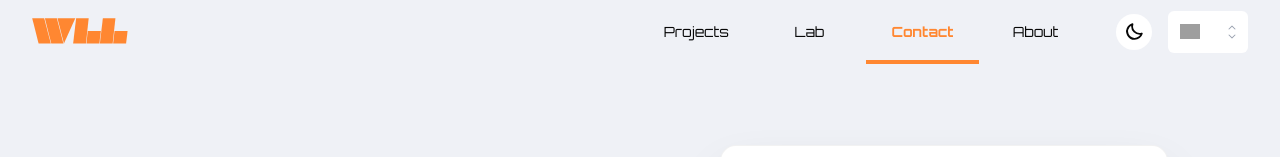
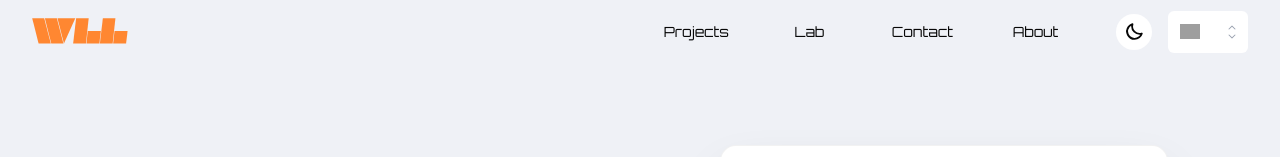
Before and after one commit to William-Louis-Louisy/wll, a Next.js app: page /en/contact-me in a window 1280 px wide. Shown: the top 157 px of the page. Built offline with nearby package versions, Linux system fonts and the light colour scheme; grey boxes are pictures that could not be loaded.

Commit message:
fix/canonicals: I corrected the canonicals and added the locale to the internal URLs.

```diff
--- a/src/app/[locale]/about-me/page.tsx
+++ b/src/app/[locale]/about-me/page.tsx
@@ -21,8 +21,8 @@ export async function generateMetadata({
     title: p("title"),
     description: p("description"),
     alternates: {
-      canonical: `/${locale}/about`,
-      languages: { "fr-FR": "/fr/about", "en-US": "/en/about" },
+      canonical: `/${locale}/about-me`,
+      languages: { "fr-FR": "/fr/about-me", "en-US": "/en/about-me" },
     },
     openGraph: {
       title: p("ogTitle"),
--- a/src/app/[locale]/contact-me/page.tsx
+++ b/src/app/[locale]/contact-me/page.tsx
@@ -21,8 +21,8 @@ export async function generateMetadata({
     title: p("title"),
     description: p("description"),
     alternates: {
-      canonical: `/${locale}/contact`,
-      languages: { "fr-FR": "/fr/contact", "en-US": "/en/contact" },
+      canonical: `/${locale}/contact-me`,
+      languages: { "fr-FR": "/fr/contact-me", "en-US": "/en/contact-me" },
     },
     openGraph: {
       title: p("ogTitle"),
--- a/src/app/[locale]/my-projects/page.tsx
+++ b/src/app/[locale]/my-projects/page.tsx
@@ -21,8 +21,8 @@ export async function generateMetadata({
     title: p("title"),
     description: p("description"),
     alternates: {
-      canonical: `/${locale}/projects`,
-      languages: { "fr-FR": "/fr/projects", "en-US": "/en/projects" },
+      canonical: `/${locale}/my-projects`,
+      languages: { "fr-FR": "/fr/my-projects", "en-US": "/en/my-projects" },
     },
     openGraph: {
       title: p("ogTitle"),
--- a/src/components/common/Logo.tsx
+++ b/src/components/common/Logo.tsx
@@ -1,9 +1,11 @@
+import React from "react";
 import Link from "next/link";
-import React from "react";
+import { useLocale } from "next-intl";
 
 export default function Logo() {
+  const locale = useLocale();
   return (
-    <Link href="/">
+    <Link href={`/${locale}`}>
       <svg
         xmlns="http://www.w3.org/2000/svg"
         version="1.2"
--- a/src/components/hero/HeroCallToAction.tsx
+++ b/src/components/hero/HeroCallToAction.tsx
@@ -2,7 +2,7 @@
 import React from "react";
 import Link from "next/link";
 import { motion } from "framer-motion";
-import { useTranslations } from "next-intl";
+import { useTranslations, useLocale } from "next-intl";
 import { heroLeftBtn, heroRightBtn } from "@/lib/motionVariants";
 
 export default function HeroCallToAction({
@@ -11,12 +11,13 @@ export default function HeroCallToAction({
   showButton: boolean;
 }) {
   const t = useTranslations("HomePage");
+  const locale = useLocale();
 
   return (
     <>
       {showButton ? (
         <div className="mt-0 md:mt-10 w-full md:w-fit grid grid-cols-2 text-sm place-items-center md:place-items-start gap-4">
-          <Link className="w-full" href="/my-projects">
+          <Link className="w-full" href={`/${locale}/my-projects`}>
             <motion.div
               className="cta-btn"
               variants={heroLeftBtn}
@@ -28,7 +29,7 @@ export default function HeroCallToAction({
             </motion.div>
           </Link>
 
-          <Link className="w-full" href="/contact-me">
+          <Link className="w-full" href={`/${locale}/contact-me`}>
             <motion.div
               className="cta-btn"
               variants={heroRightBtn}
--- a/src/components/navigation/Header.tsx
+++ b/src/components/navigation/Header.tsx
@@ -6,7 +6,7 @@ import {
 import Link from "next/link";
 import Logo from "../common/Logo";
 import { cn } from "@/utils/classnames";
-import { useTranslations } from "next-intl";
+import { useTranslations, useLocale } from "next-intl";
 import ThemeToggle from "../common/ThemeToggle";
 import { usePathname } from "@/i18n/navigation";
 import { List, X } from "@phosphor-icons/react";
@@ -16,6 +16,7 @@ import MaxWidthWrapper from "../common/MaxWidthWrapper";
 import AnimatedNavLink from "./AnimatedNavLink";
 
 export default function Header() {
+  const locale = useLocale();
   const pathname = usePathname();
   const t = useTranslations("Navigation");
   return (
@@ -31,7 +32,7 @@ export default function Header() {
                 <AnimatedNavLink
                   id={link.id}
                   key={link.id}
-                  url={link.url}
+                  url={`/${locale}/${link.url}`}
                   label={t(link.id)}
                   pathname={pathname}
                 />
@@ -69,7 +70,7 @@ export default function Header() {
             <DisclosureButton
               key={link.id}
               as={Link}
-              href={link.url}
+              href={`/${locale}/${link.url}`}
               className={cn(
                 "block w-full border-l-4 py-2 pl-3 pr-4 text-base font-medium font-orbitron",
                 pathname === link.url
--- a/src/lib/navigationLinks.ts
+++ b/src/lib/navigationLinks.ts
@@ -2,17 +2,17 @@ export const navlinks = [
   {
     id: "projects",
     title: "Projects",
-    url: "/my-projects",
+    url: "my-projects",
   },
-  { id: "lab", title: "Lab", url: "/lab" },
+  { id: "lab", title: "Lab", url: "lab" },
   {
     id: "contact",
     title: "Contact",
-    url: "/contact-me",
+    url: "contact-me",
   },
   {
     id: "about",
     title: "About",
-    url: "/about-me",
+    url: "about-me",
   },
 ];
--- a/src/messages/en.json
+++ b/src/messages/en.json
@@ -91,7 +91,7 @@
     "ogAlt": "Preview of William Louis-Louisy’s portfolio",
     "pages": {
       "home": {
-        "title": "Home",
+        "title": "William Louis-Louisy — Fullstack Developer",
         "description": "Welcome to my portfolio: explore my projects, background and experiments.",
         "ogTitle": "Portfolio",
         "ogDescription": "Portfolio home"
--- a/src/messages/fr.json
+++ b/src/messages/fr.json
@@ -90,7 +90,7 @@
     "ogAlt": "Apreçu du portfolio de William Louis-Louisy",
     "pages": {
       "home": {
-        "title": "Accueil",
+        "title": "William Louis-Louisy — Fullstack Developer",
         "description": "Bienvenue sur mon portfolio : découvrez mes projets, mon parcours et mes expérimentations.",
         "ogTitle": "Portfolio",
         "ogDescription": "Accueil de mon portfolio"
```
